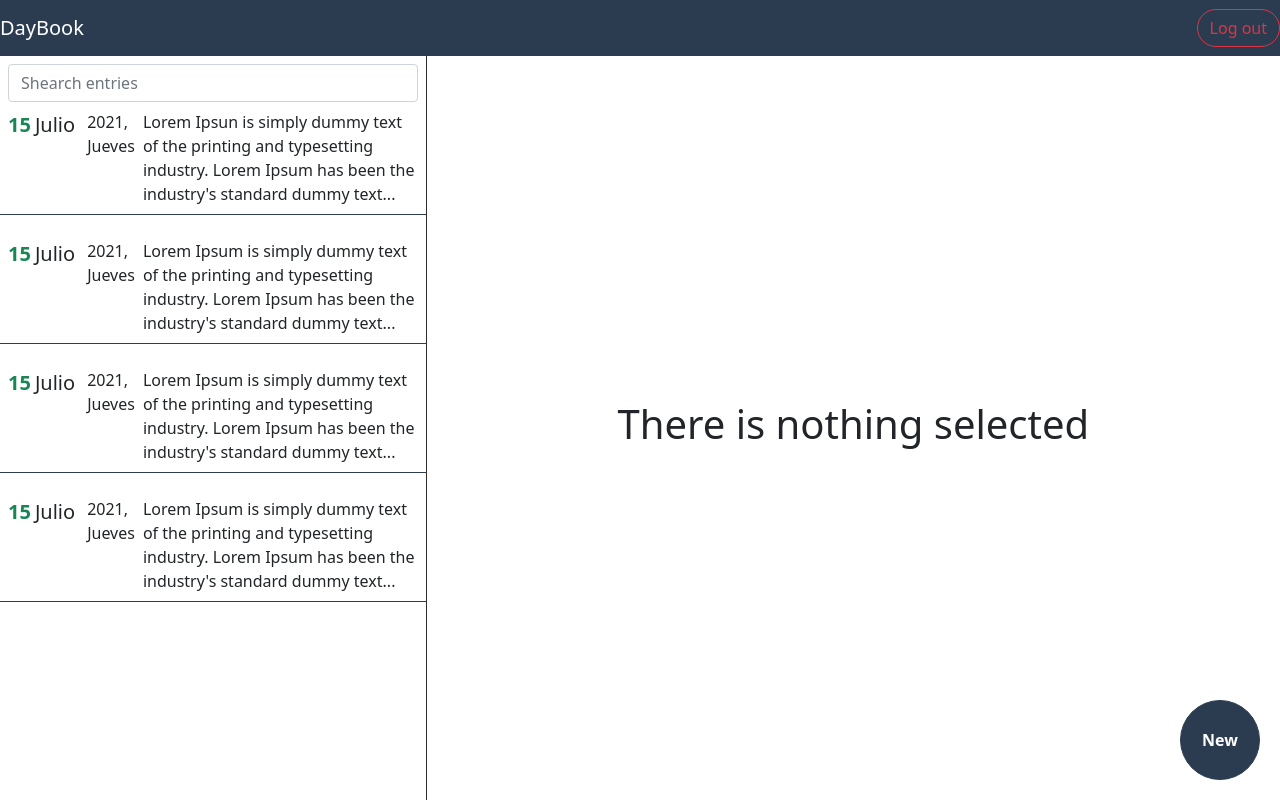
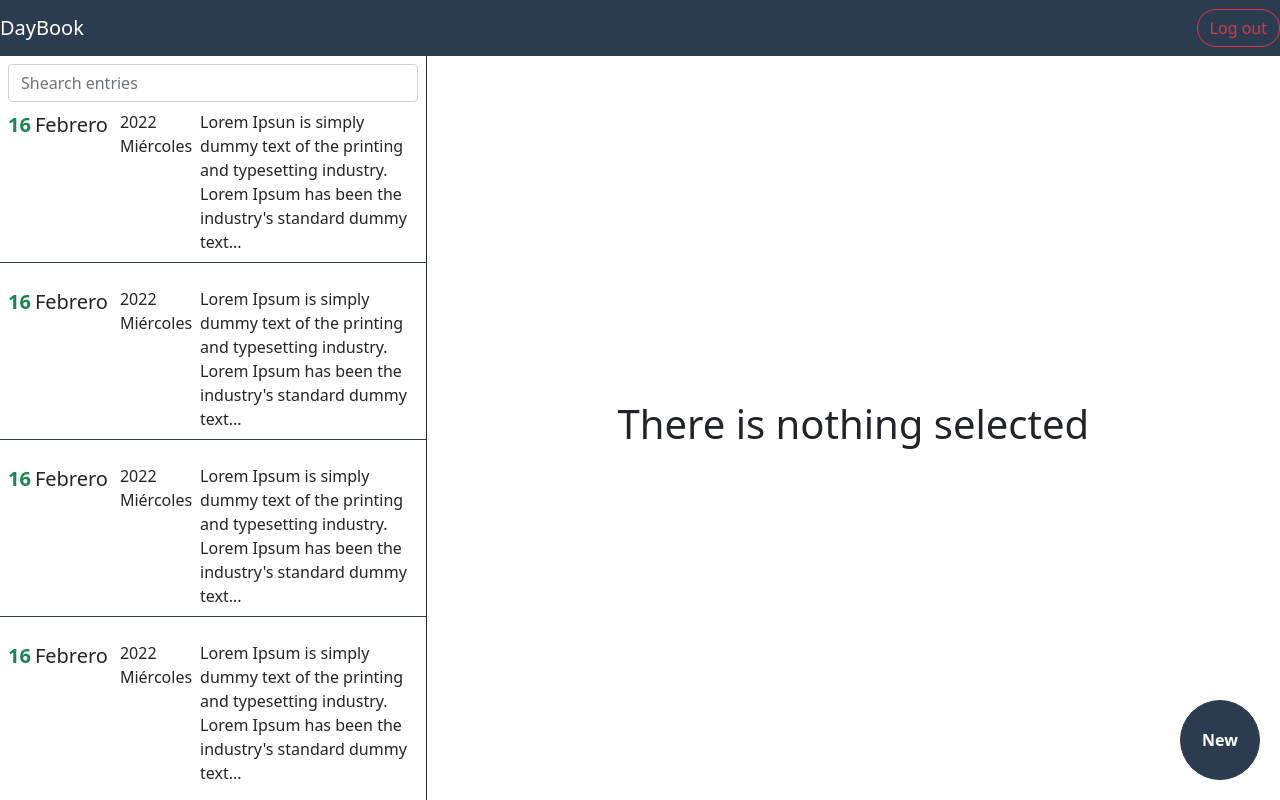
Before and after one commit to Garavirod/vue-jorunal-cli, a Vue app: page /#/daybook in a window 1280 px wide. Built offline with nearby package versions, Linux system fonts and the light colour scheme.

Commit message:
dates was developed using compted properties

```diff
--- a/src/modules/daybook/components/Entry.vue
+++ b/src/modules/daybook/components/Entry.vue
@@ -1,12 +1,12 @@
 <template>
     <div
-        @click="$router.push({name:'entry', params:{id:11}})"
+        @click="$router.push({name:'entry', params:{id:entry.id}})"
         class="entry-container pointer p-2 pointer mb-3">
         <!-- title -->
         <div class="entry-title d-flex">
-            <span class="fw-bold fs-5 text-success">15</span>
-            <span class="mx-1 fs-5">Julio</span>
-            <span class="mx-2 fw-light">2021, Jueves</span>
+            <span class="fw-bold fs-5 text-success"> {{day}} </span>
+            <span class="mx-1 fs-5"> {{ month }} </span>
+            <span class="mx-2 fw-light"> {{ yearDay }} </span>
             <div class="entry-description">
                 {{ shortText }}
             </div>
@@ -15,6 +15,10 @@
 </template>
 
 <script>
+
+const months = ['Enero', 'Febrero', 'Marzo', 'Abril', 'Mayo', 'Junio','Julio', 'Agosto', 'Septiembre', 'Octubre', 'Noviembre', 'Diciembre']
+const days   = ['Domingo','Lunes','Martes','Miércoles','Jueves','Viernes','Sábado']
+
 export default {
     name:'Entry',
     props:{
@@ -30,7 +34,20 @@ export default {
                 this.entry.text.substring(0,130) + '...' :
                 this.entry.text
             )
+        },
+        day(){
+            const date = new Date( this.entry.date );
+            return date.getDate();
+        },
+        month(){
+            const date = new Date( this.entry.date );
+            return months[ date.getMonth() ];
+        },
+        yearDay(){
+            const date = new Date( this.entry.date );
+            return date.getFullYear() + ' ' + days[ date.getDay() ];
         }
+
     }
 }
 </script>
```
Also changed, not shown: 1 other file (tests, documents, lock files or other folders).
